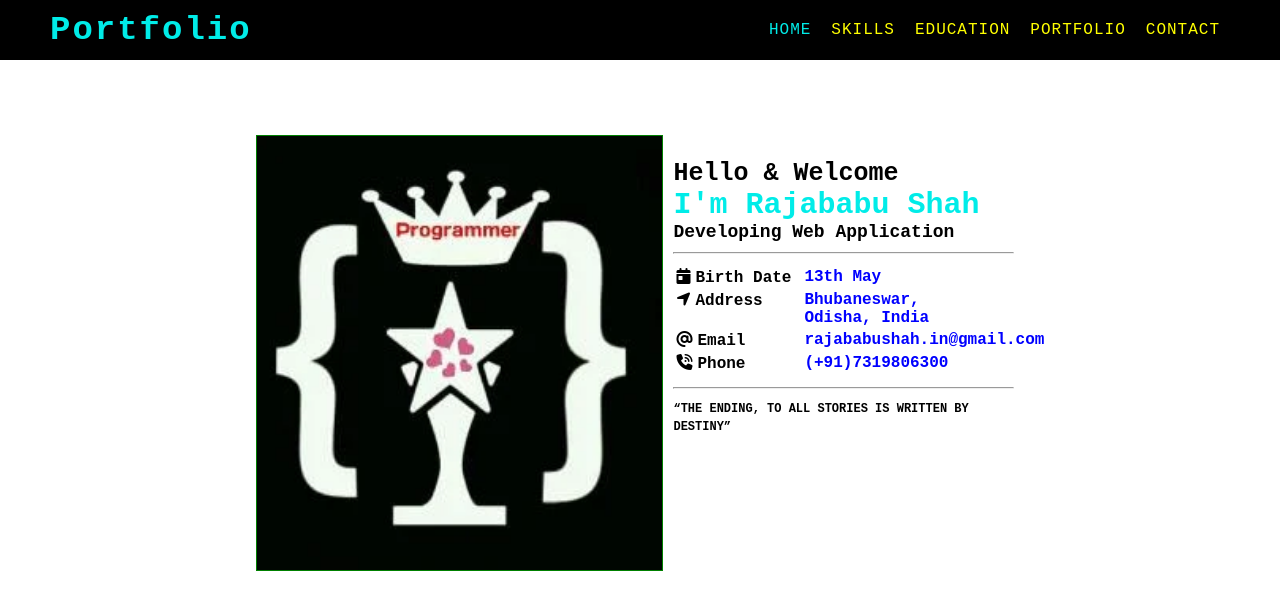
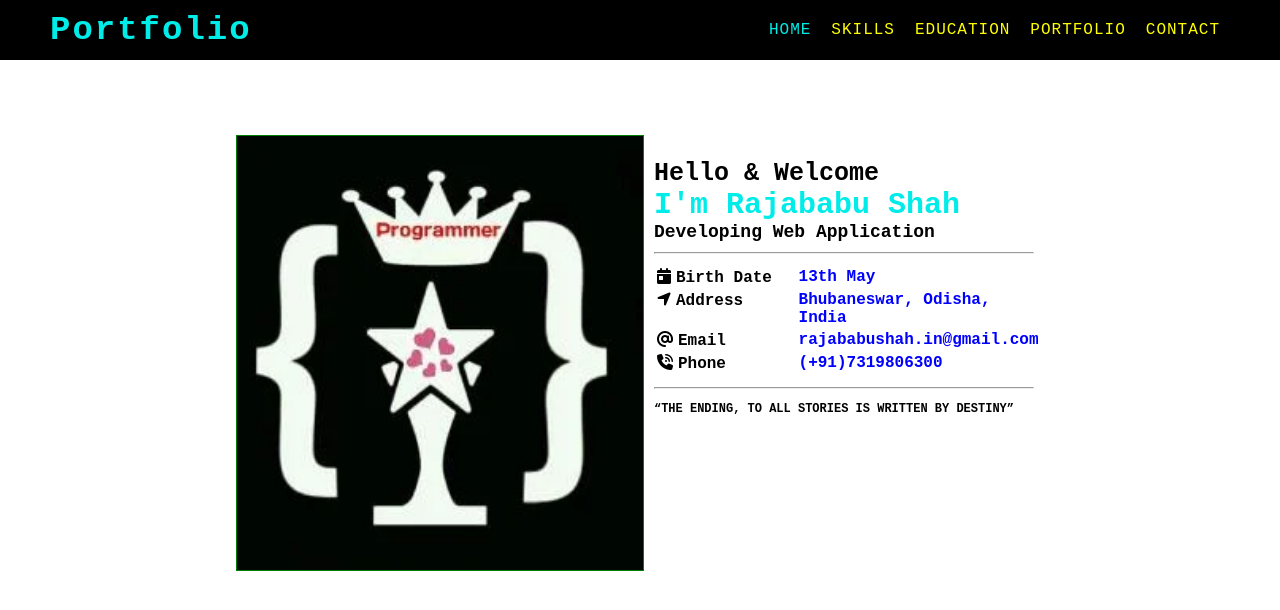
Before and after one commit to r-rajababushah/r-rajababushah, a React (Vite) app: page / in a window 1280 px wide. Shown: the top 610 px of the page. Built offline with nearby package versions, Linux system fonts and the light colour scheme.

Commit message:
minor edit

```diff
--- a/src/pages/Homepage/Home.scss
+++ b/src/pages/Homepage/Home.scss
@@ -107,7 +107,7 @@ $blueColor: rgb(0, 0, 255);
         .profile-details {
             padding: 10px;
             height: 407.88px;
-            width: 361px;
+            width: 400px;
 
             h4 {
                 font-size: 25px;
```
